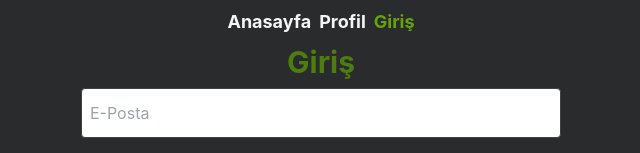
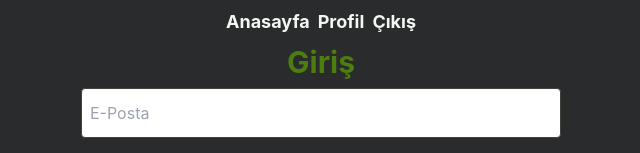
Before and after one commit to gkhns89/Insta-Clone, a React (Create React App) app: page /login in a window 1280 px wide. Shown: the top 153 px of the page, without its empty margins (319-959 px from the left). Built offline with nearby package versions, Linux system fonts and the light colour scheme; sample sign-in values are in the browser's storage.

Commit message:
Logout buton user kontrol, logout handle fonk.

```diff
--- a/src/App.js
+++ b/src/App.js
@@ -15,7 +15,7 @@ function App() {
 
   return (
     <div className="container max-w-[480px] mx-auto">
-      <MainNavigation />
+      <MainNavigation user={user} setUser={setUser} />
 
       <Switch>
         <Route path="/" exact>
@@ -41,9 +41,7 @@ function App() {
         </Route>
 
         <Route path="/profile">
-
-
-  <Profile/>
+          <Profile />
         </Route>
 
         <Route path="/login">
--- a/src/components/Login.js
+++ b/src/components/Login.js
@@ -28,10 +28,7 @@ const Login = () => {
     });
 
     axios
-      .post("https://wit-courses.onrender.com/login", {
-        ...data,
-        duration: "1m",
-      })
+      .post("https://wit-courses.onrender.com/login", data)
       .then((response) => {
         //Localstorage kayıt
         localStorage.setItem("instaToken", response.data.token);
--- a/src/components/MainNavigation.js
+++ b/src/components/MainNavigation.js
@@ -1,7 +1,18 @@
 import { NavLink } from "react-router-dom";
+import { useHistory } from "react-router-dom";
 
+export default function MainNavigation(props) {
+  console.log("MainNav props: ", props);
+  const history = useHistory();
 
-export default function MainNavigation() {
+  function LogoutHandle(props) {
+    localStorage.removeItem("instaToken");
+    props.setUser(null);
+    setTimeout(() => {
+      history.push("/");
+    }, 1500);
+  }
+
   return (
     <nav className="text-lg   text-stone-100 py-2 font-bold flex gap-2 justify-center">
       <NavLink to="/" exact activeClassName="text-lime-600">
@@ -10,9 +21,14 @@ export default function MainNavigation() {
       <NavLink to="/profile" activeClassName="text-lime-600">
         Profil
       </NavLink>
-      <NavLink to="/login" activeClassName="text-lime-600">
-        Giriş
-      </NavLink>
+
+      {props.user ? (
+        <button onClick={() => LogoutHandle(props)}>Çıkış</button>
+      ) : (
+        <NavLink to="/login" activeClassName="text-lime-600">
+          Giriş
+        </NavLink>
+      )}
     </nav>
   );
 }
--- a/src/utils.js
+++ b/src/utils.js
@@ -3,13 +3,15 @@ import { isPast } from "date-fns";
 import { useHistory } from "react-router-dom";
 
 export function CheckUserFrmLs() {
+  const history = useHistory();
   const token = localStorage.getItem("instaToken");
-  const history = useHistory();
+
   if (token) {
     const usr = jwtDecode(token);
     const isExpired = isPast(new Date(usr.exp * 1000));
     console.log(usr);
     if (isExpired) {
+      localStorage.removeItem("instaToken");
       history.push("/");
       console.log("Süre aşımı ana sayfaya yönlendi!");
       return null;
```
